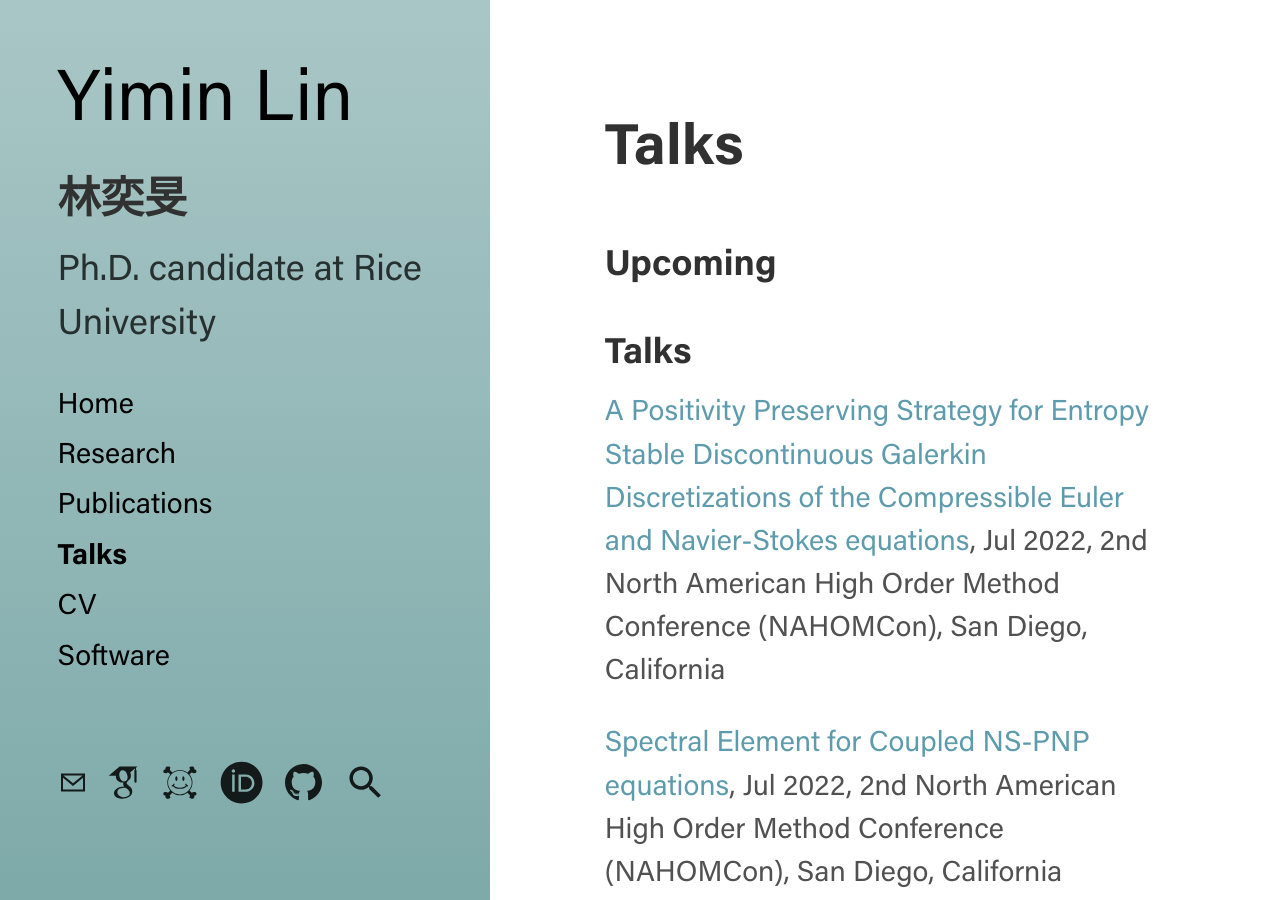
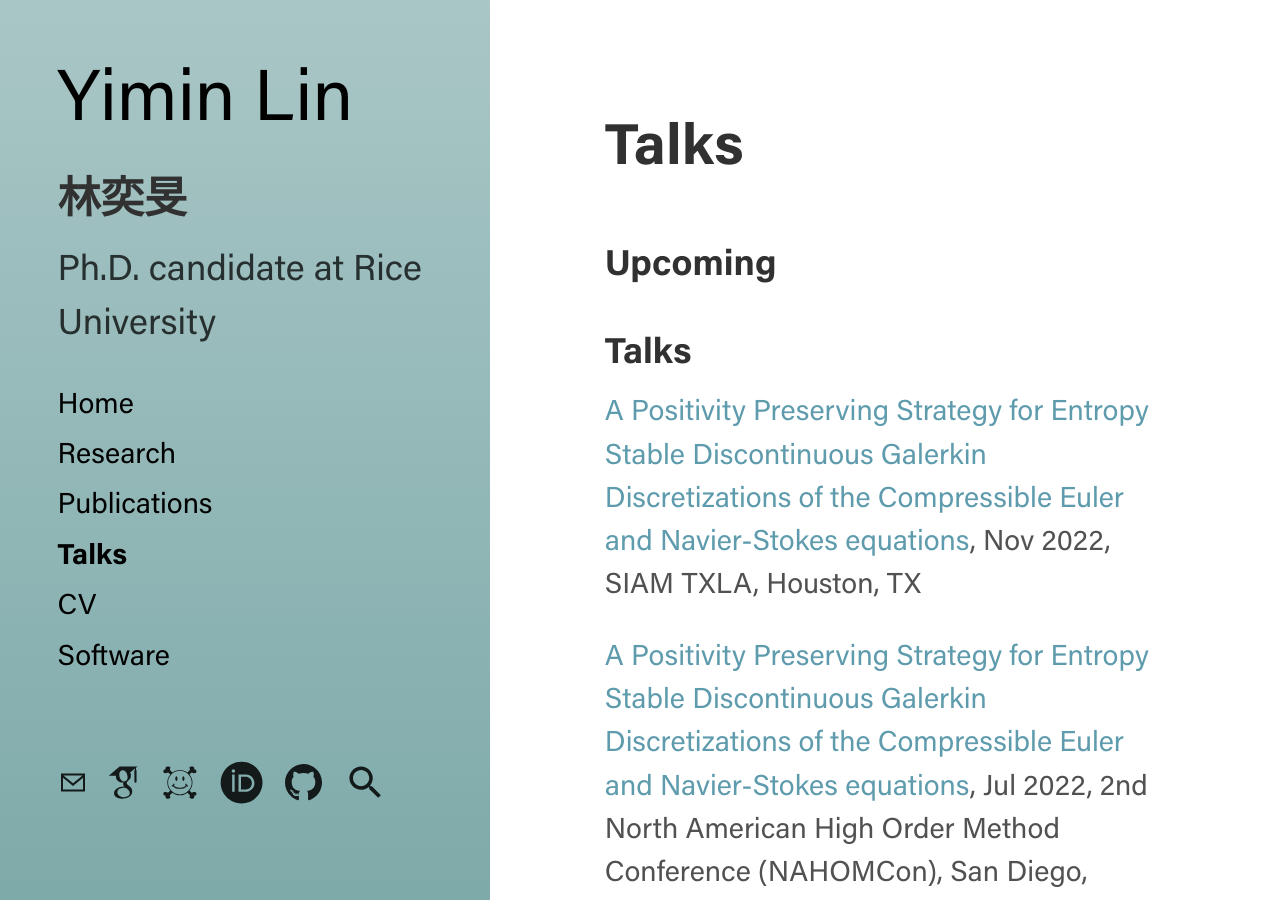
Before and after one commit to yiminllin/yiminllin.github.io, a Jekyll site: the page built from talks.md, in a window 1280 px wide and 900 px high. Built offline with Jekyll 4.4.1, drawn with Linux system fonts in a browser that asks for light colours.

Commit message:
update Nov

```diff
--- a/talks.md
+++ b/talks.md
@@ -9,6 +9,9 @@ sidebar_sort_order: 4
 ### Upcoming
 
 ### Talks
+
+[A Positivity Preserving Strategy for Entropy Stable Discontinuous Galerkin Discretizations of the Compressible Euler
+and Navier-Stokes equations](pdf/SIAM_TXLA_2022.pdf), Nov 2022, SIAM TXLA, Houston, TX
 
 [A Positivity Preserving Strategy for Entropy Stable Discontinuous Galerkin Discretizations of the Compressible Euler
 and Navier-Stokes equations](pdf/NAHOMCon_ESDG_PosLimit.pdf), Jul 2022, 2nd North American High Order Method Conference (NAHOMCon), San Diego, California
```
Also changed, not shown: research.md (+1 -1 lines), 1 other file.
